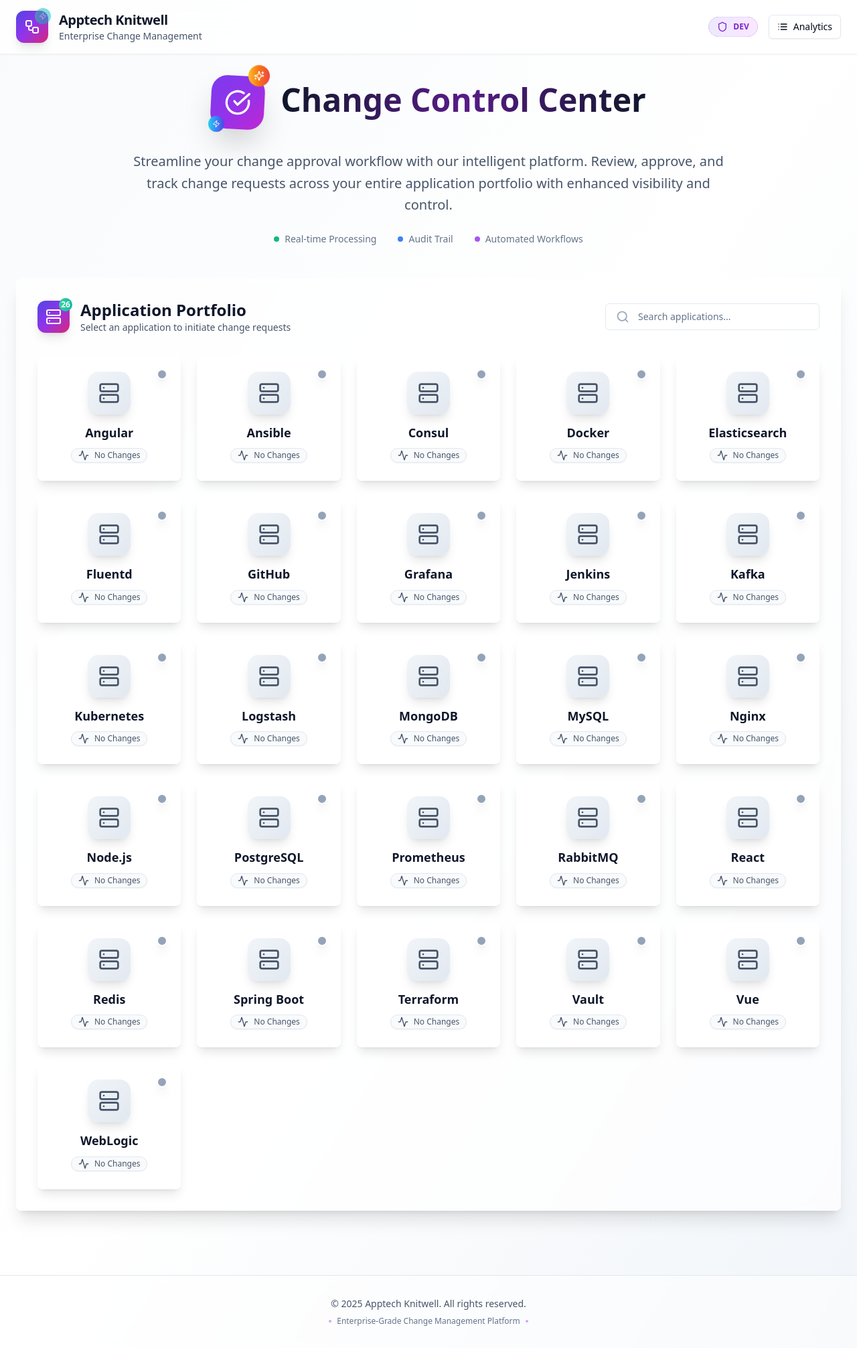
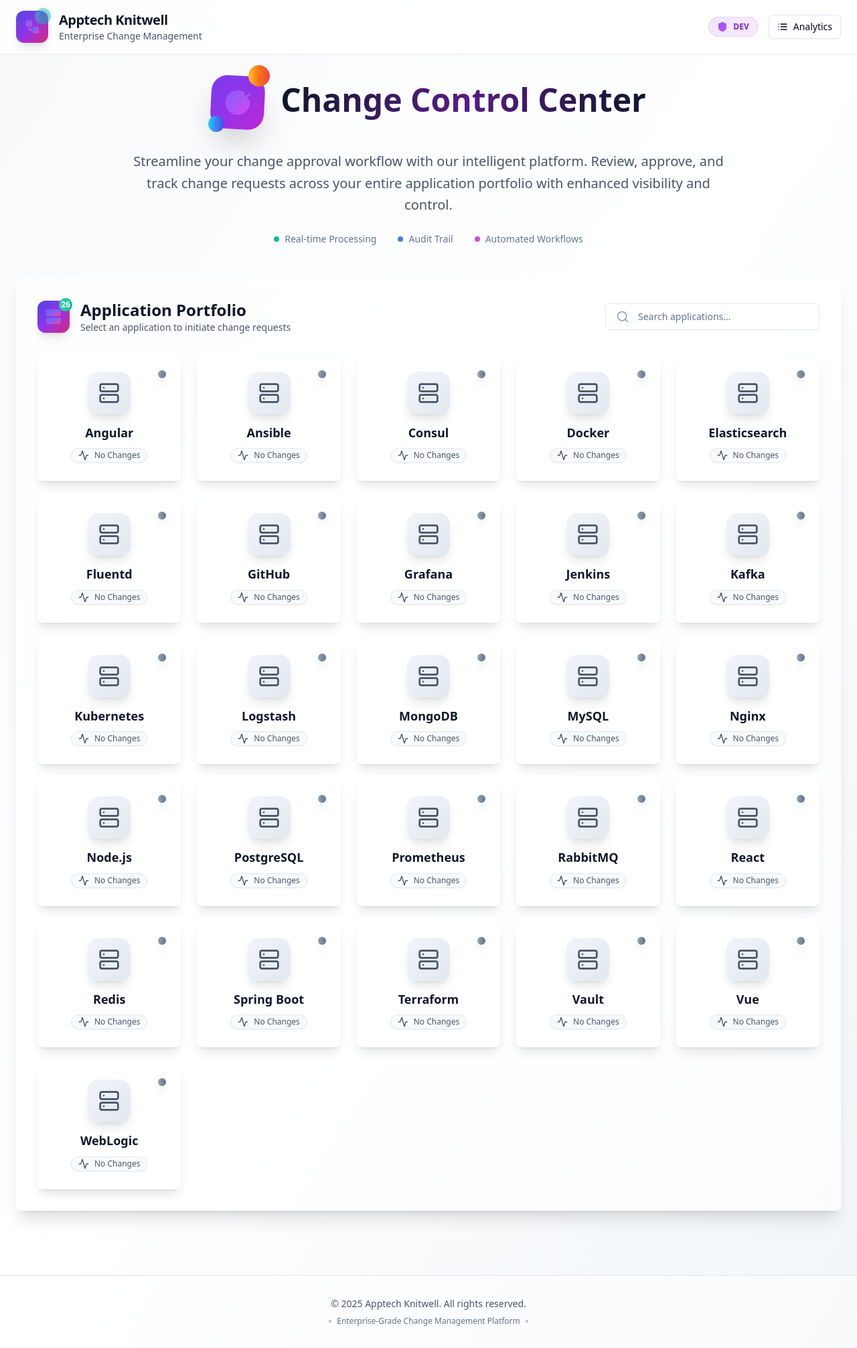
Before and after one commit to sn-0217/sleek-nav-revamp-fix, a React (Vite) app: page /home in a window 1280 px wide. Shown: the whole page at 67% size. Built offline with nearby package versions, Linux system fonts and the light colour scheme.

Commit message:
Refactor: Improve SVG color gradients
Improved SVG color gradients throughout the application, specifically on the home page.

```diff
--- a/src/pages/Home.tsx
+++ b/src/pages/Home.tsx
@@ -5,6 +5,7 @@ import { Input } from '@/components/ui/input';
 import { Button } from '@/components/ui/button';
 import { Badge } from '@/components/ui/badge';
 import { useNavigate } from 'react-router-dom';
+
 interface AppStatus {
   text: string;
   color: string;
@@ -12,17 +13,21 @@ interface AppStatus {
   bgColor: string;
   borderColor: string;
 }
+
 const Home = () => {
   const navigate = useNavigate();
   const [searchTerm, setSearchTerm] = useState('');
   const [currentEnv] = useState('DEV');
   const [isLoading, setIsLoading] = useState(true);
+
   const apps = ["WebLogic", "Jenkins", "Docker", "GitHub", "Kafka", "Redis", "Spring Boot", "MySQL", "MongoDB", "Nginx", "Node.js", "React", "Vue", "Angular", "PostgreSQL", "Kubernetes", "Ansible", "Terraform", "Prometheus", "Grafana", "Elasticsearch", "Logstash", "Fluentd", "RabbitMQ", "Consul", "Vault"];
+
   useEffect(() => {
     localStorage.setItem('currentEnv', currentEnv);
     // Simulate loading for smooth animation
     setTimeout(() => setIsLoading(false), 800);
   }, [currentEnv]);
+
   const getAppStatus = (appName: string): AppStatus => {
     const submissions = JSON.parse(localStorage.getItem('changeSubmissions') || '[]');
     const appSubmissions = Array.isArray(submissions) ? submissions.filter((s: any) => s.appName === appName) : [];
@@ -71,6 +76,7 @@ const Home = () => {
         };
     }
   };
+
   const filteredApps = apps.filter(app => app.toLowerCase().includes(searchTerm.toLowerCase())).sort((a, b) => a.localeCompare(b));
   const handleAppClick = (appName: string) => {
     const submissions = JSON.parse(localStorage.getItem('changeSubmissions') || '[]');
@@ -90,6 +96,7 @@ const Home = () => {
       navigate(`/app/${encodeURIComponent(appName)}`);
     }
   };
+
   const handleStatusClick = (appName: string, e: React.MouseEvent) => {
     e.stopPropagation();
     const submissions = JSON.parse(localStorage.getItem('changeSubmissions') || '[]');
@@ -109,9 +116,11 @@ const Home = () => {
       navigate(`/app/${encodeURIComponent(appName)}`);
     }
   };
+
   const handleViewSubmissions = () => {
     navigate('/');
   };
+
   if (isLoading) {
     return <div className="min-h-screen bg-gradient-to-br from-slate-50 via-white to-slate-100 flex items-center justify-center">
         <div className="text-center space-y-6">
@@ -129,7 +138,49 @@ const Home = () => {
         </div>
       </div>;
   }
+
   return <div className="min-h-screen bg-gradient-to-br from-slate-50 via-white to-slate-100" data-page="home">
+      {/* SVG Gradient Definitions */}
+      <svg width="0" height="0" className="absolute">
+        <defs>
+          <linearGradient id="workflow-gradient" x1="0%" y1="0%" x2="100%" y2="100%">
+            <stop offset="0%" stopColor="#6366f1" />
+            <stop offset="50%" stopColor="#8b5cf6" />
+            <stop offset="100%" stopColor="#ec4899" />
+          </linearGradient>
+          <linearGradient id="zap-gradient" x1="0%" y1="0%" x2="100%" y2="100%">
+            <stop offset="0%" stopColor="#10b981" />
+            <stop offset="50%" stopColor="#14b8a6" />
+            <stop offset="100%" stopColor="#06b6d4" />
+          </linearGradient>
+          <linearGradient id="shield-gradient" x1="0%" y1="0%" x2="100%" y2="100%">
+            <stop offset="0%" stopColor="#8b5cf6" />
+            <stop offset="50%" stopColor="#a855f7" />
+            <stop offset="100%" stopColor="#d946ef" />
+          </linearGradient>
+          <linearGradient id="server-gradient" x1="0%" y1="0%" x2="100%" y2="100%">
+            <stop offset="0%" stopColor="#6366f1" />
+            <stop offset="50%" stopColor="#8b5cf6" />
+            <stop offset="100%" stopColor="#ec4899" />
+          </linearGradient>
+          <linearGradient id="sparkles-gradient" x1="0%" y1="0%" x2="100%" y2="100%">
+            <stop offset="0%" stopColor="#f59e0b" />
+            <stop offset="50%" stopColor="#f97316" />
+            <stop offset="100%" stopColor="#ef4444" />
+          </linearGradient>
+          <linearGradient id="check-gradient" x1="0%" y1="0%" x2="100%" y2="100%">
+            <stop offset="0%" stopColor="#8b5cf6" />
+            <stop offset="50%" stopColor="#a855f7" />
+            <stop offset="100%" stopColor="#d946ef" />
+          </linearGradient>
+          <linearGradient id="cyan-gradient" x1="0%" y1="0%" x2="100%" y2="100%">
+            <stop offset="0%" stopColor="#06b6d4" />
+            <stop offset="50%" stopColor="#3b82f6" />
+            <stop offset="100%" stopColor="#6366f1" />
+          </linearGradient>
+        </defs>
+      </svg>
+
       {/* Enhanced Header with Glass Effect */}
       <header className="sticky top-0 z-50 backdrop-blur-xl bg-white/80 border-b border-slate-200/50 shadow-sm">
         <div className="max-w-7xl mx-auto px-6 py-4">
@@ -137,10 +188,10 @@ const Home = () => {
             <div className="flex items-center gap-4" data-section="header-brand">
               <div className="relative">
                 <div className="w-12 h-12 bg-gradient-to-br from-indigo-600 via-purple-600 to-pink-600 rounded-xl flex items-center justify-center shadow-lg hover:scale-110 transition-transform">
-                  <Workflow className="w-6 h-6 text-white" />
+                  <Workflow className="w-6 h-6" style={{ fill: 'url(#workflow-gradient)', stroke: 'url(#workflow-gradient)' }} />
                 </div>
                 <div className="absolute -top-1 -right-1 w-6 h-6 bg-gradient-to-r from-emerald-400 via-teal-500 to-cyan-500 rounded-full flex items-center justify-center animate-pulse">
-                  <Zap className="w-3 h-3 text-white" />
+                  <Zap className="w-3 h-3" style={{ fill: 'url(#zap-gradient)', stroke: 'url(#zap-gradient)' }} />
                 </div>
               </div>
               <div>
@@ -150,7 +201,7 @@ const Home = () => {
             </div>
             <div className="flex items-center gap-4" data-section="header-actions">
               <Badge className="gap-2 px-3 py-1.5 bg-gradient-to-r from-violet-100 via-purple-100 to-fuchsia-100 text-purple-700 border-purple-200 hover:scale-105 transition-transform">
-                <Shield className="w-4 h-4" />
+                <Shield className="w-4 h-4" style={{ fill: 'url(#shield-gradient)', stroke: 'url(#shield-gradient)' }} />
                 {currentEnv}
               </Badge>
               <Button variant="outline" size="sm" className="gap-2 hover:scale-105 transition-transform shadow-sm hover:shadow-md" onClick={handleViewSubmissions} data-action="view-submissions">
@@ -169,20 +220,19 @@ const Home = () => {
           <div className="flex items-center justify-center gap-6 mb-8">
             <div className="relative">
               <div className="w-20 h-20 bg-gradient-to-br from-violet-600 via-purple-600 to-fuchsia-600 rounded-3xl flex items-center justify-center shadow-2xl transform rotate-3 hover:rotate-0 transition-transform duration-500">
-                <CheckCircle className="w-10 h-10 text-white" />
+                <CheckCircle className="w-10 h-10" style={{ fill: 'url(#check-gradient)', stroke: 'url(#check-gradient)' }} />
               </div>
               <div className="absolute -top-2 -right-2 w-8 h-8 bg-gradient-to-r from-amber-400 via-orange-500 to-red-500 rounded-full flex items-center justify-center animate-bounce">
-                <Sparkles className="w-4 h-4 text-white" />
+                <Sparkles className="w-4 h-4" style={{ fill: 'url(#sparkles-gradient)', stroke: 'url(#sparkles-gradient)' }} />
               </div>
               <div className="absolute -bottom-1 -left-1 w-6 h-6 bg-gradient-to-r from-cyan-400 via-blue-500 to-indigo-600 rounded-full flex items-center justify-center">
-                <Zap className="w-3 h-3 text-white" />
+                <Zap className="w-3 h-3" style={{ fill: 'url(#cyan-gradient)', stroke: 'url(#cyan-gradient)' }} />
               </div>
             </div>
             <div className="text-left">
               <h1 className="text-5xl font-bold bg-gradient-to-r from-slate-900 via-purple-900 to-slate-900 bg-clip-text text-transparent mb-2 mx-0 my-0 py-[11px]">
                 Change Control Center
               </h1>
-
             </div>
           </div>
           <div className="max-w-4xl mx-auto">
@@ -191,15 +241,15 @@ const Home = () => {
             </p>
             <div className="flex items-center justify-center gap-8 text-sm text-slate-500">
               <div className="flex items-center gap-2">
-                <div className="w-2 h-2 bg-emerald-500 rounded-full"></div>
+                <div className="w-2 h-2 bg-gradient-to-r from-emerald-500 to-teal-500 rounded-full"></div>
                 <span>Real-time Processing</span>
               </div>
               <div className="flex items-center gap-2">
-                <div className="w-2 h-2 bg-blue-500 rounded-full"></div>
+                <div className="w-2 h-2 bg-gradient-to-r from-blue-500 to-indigo-500 rounded-full"></div>
                 <span>Audit Trail</span>
               </div>
               <div className="flex items-center gap-2">
-                <div className="w-2 h-2 bg-purple-500 rounded-full"></div>
+                <div className="w-2 h-2 bg-gradient-to-r from-purple-500 to-pink-500 rounded-full"></div>
                 <span>Automated Workflows</span>
               </div>
             </div>
@@ -216,7 +266,7 @@ const Home = () => {
               <div className="flex items-center gap-4">
                 <div className="relative">
                   <div className="w-12 h-12 bg-gradient-to-br from-indigo-600 via-purple-600 to-pink-600 rounded-xl flex items-center justify-center shadow-lg">
-                    <Server className="w-6 h-6 text-white" />
+                    <Server className="w-6 h-6" style={{ fill: 'url(#server-gradient)', stroke: 'url(#server-gradient)' }} />
                   </div>
                   <div className="absolute -top-1 -right-1 w-5 h-5 bg-gradient-to-r from-emerald-400 to-teal-500 rounded-full flex items-center justify-center text-xs text-white font-bold">
                     {filteredApps.length}
@@ -270,7 +320,7 @@ const Home = () => {
                             <Server className="w-8 h-8 text-slate-600 group-hover:text-purple-600 transition-colors" />
                           </div>
                           {/* Status indicator dot */}
-                          <div className={`absolute -top-1 -right-1 w-4 h-4 rounded-full border-2 border-white shadow-lg ${status.text === 'Approved' ? 'bg-emerald-500' : status.text === 'Rejected' ? 'bg-rose-500' : status.text === 'Timed Approval' ? 'bg-amber-500' : 'bg-slate-400'} group-hover:scale-125 transition-transform`}></div>
+                          <div className={`absolute -top-1 -right-1 w-4 h-4 rounded-full border-2 border-white shadow-lg ${status.text === 'Approved' ? 'bg-gradient-to-r from-emerald-500 to-green-500' : status.text === 'Rejected' ? 'bg-gradient-to-r from-rose-500 to-red-500' : status.text === 'Timed Approval' ? 'bg-gradient-to-r from-amber-500 to-orange-500' : 'bg-gradient-to-r from-slate-400 to-slate-500'} group-hover:scale-125 transition-transform`}></div>
                         </div>
                         <h3 className="font-bold text-slate-900 mb-3 text-lg group-hover:text-purple-900 transition-colors leading-tight">{app}</h3>
                         <Badge className={`${status.bgColor} ${status.borderColor} ${status.color} border gap-2 font-medium transition-all duration-300 group-hover:scale-105 shadow-sm group-hover:shadow-md ${hasValidSubmissions ? 'cursor-pointer' : 'cursor-default'}`} onClick={e => handleStatusClick(app, e)} data-status={status.text.toLowerCase().replace(/\s+/g, '-')}>
@@ -296,9 +346,9 @@ const Home = () => {
               © 2025 Apptech Knitwell. All rights reserved.
             </p>
             <div className="flex items-center justify-center gap-2 mt-2">
-              <div className="w-1 h-1 bg-purple-500 rounded-full animate-pulse"></div>
+              <div className="w-1 h-1 bg-gradient-to-r from-purple-500 to-pink-500 rounded-full animate-pulse"></div>
               <span className="text-xs text-slate-500">Enterprise-Grade Change Management Platform</span>
-              <div className="w-1 h-1 bg-purple-500 rounded-full animate-pulse"></div>
+              <div className="w-1 h-1 bg-gradient-to-r from-purple-500 to-pink-500 rounded-full animate-pulse"></div>
             </div>
           </div>
         </div>
@@ -318,4 +368,5 @@ const Home = () => {
       `}</style>
     </div>;
 };
+
 export default Home;
```
